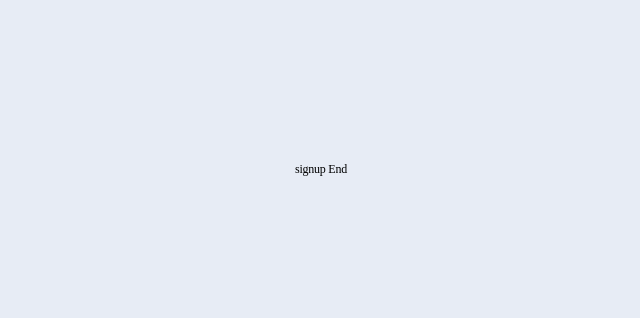
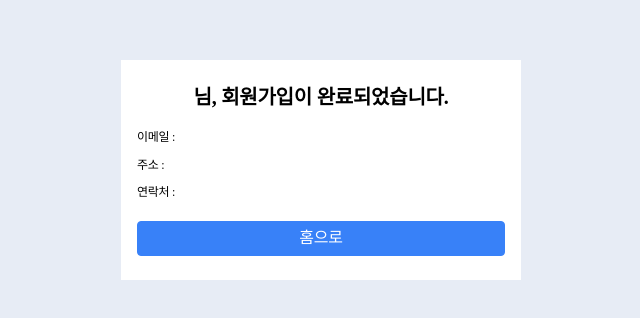
Before and after one commit to songcs0329/balaan-songcs, a Vue app: page /sign-up-end in a window 1280 px wide. Shown: the part 230-548 px from the top of the page, without its empty margins (319-959 px from the left). Built offline with nearby package versions, Linux system fonts and the light colour scheme.

Commit message:
update signup-end view, styles

```diff
--- a/src/styles/styles.scss
+++ b/src/styles/styles.scss
@@ -9,7 +9,7 @@
 }
 .form-container {
   min-width: 400px;
-  padding: 16px;
+  padding: 24px 16px;
   background-color: $white;
 }
 
@@ -102,3 +102,24 @@
 .search-address-button {
   text-decoration: underline;
 }
+
+.card-number-list {
+  display: flex;
+  flex-direction: row;
+  align-items: center;
+  gap: 4px;
+  justify-content: space-around;
+}
+
+.signup-wrapper {
+  display: flex;
+  margin: 20px 0;
+  flex-direction: column;
+  gap: 12px;
+}
+
+.signup-info {
+  display: flex;
+  flex-direction: row;
+  gap: 4px;
+}
--- a/src/views/SignUpEndView.vue
+++ b/src/views/SignUpEndView.vue
@@ -1,7 +1,68 @@
 <template>
-  <div>signup End</div>
+  <div class="form-container">
+    <h3 class="form-title">
+      {{ signupInfo.username }}님, 회원가입이 완료되었습니다.
+    </h3>
+    <section class="signup-wrapper">
+      <div class="signup-info">
+        <strong>이메일 : </strong>
+        <span>{{ signupInfo.email }}</span>
+      </div>
+      <div class="signup-info">
+        <strong>주소 : </strong>
+        <span>{{ signupInfo.address }}</span>
+      </div>
+      <div class="signup-info">
+        <strong>연락처 : </strong>
+        <span>{{ dashPhoneNumber }}</span>
+      </div>
+    </section>
+    <div class="form-button-wrapper">
+      <button class="form-button next" @click="completeSignUp">홈으로</button>
+    </div>
+  </div>
 </template>
 
-<script setup lang="ts"></script>
+<script setup lang="ts">
+import { computed, reactive, watchEffect } from 'vue';
+import { useRouter } from 'vue-router';
+import { useSignUpStore } from '@/stores/signUp';
+import numberUtil from '@/utils/numberUtil';
 
-<style scoped></style>
+const router = useRouter();
+
+const signUp = useSignUpStore();
+
+const signupInfo = reactive({
+  username: '',
+  email: '',
+  address: '',
+  phone: '',
+});
+
+const dashPhoneNumber = computed(() => {
+  return numberUtil.addHyphenPhoneNumber(signupInfo.phone);
+});
+
+const completeSignUp = () => {
+  sessionStorage.removeItem('signup');
+  signUp.updateStep(1);
+
+  router.replace({
+    name: 'SignUp',
+  });
+};
+
+watchEffect(() => {
+  const signupSession: TypeSignup.SignupSession = JSON.parse(
+    sessionStorage.getItem('signup') as string,
+  );
+
+  if (signupSession) {
+    signupInfo.username = signupSession.username ?? '';
+    signupInfo.email = signupSession.email ?? '';
+    signupInfo.address = `${signupSession.address ?? ''} ${signupSession.addressDetail}`;
+    signupInfo.phone = signupSession.phone ?? '';
+  }
+});
+</script>
```
